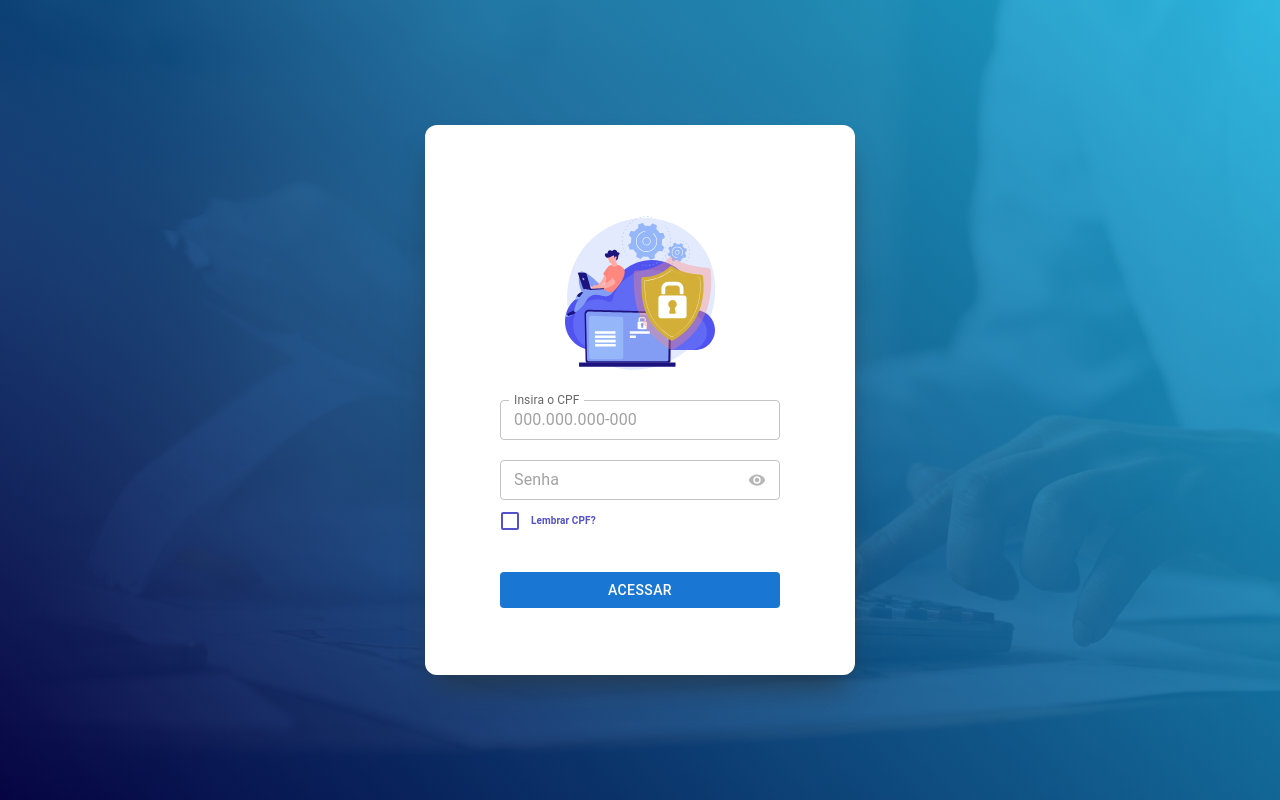
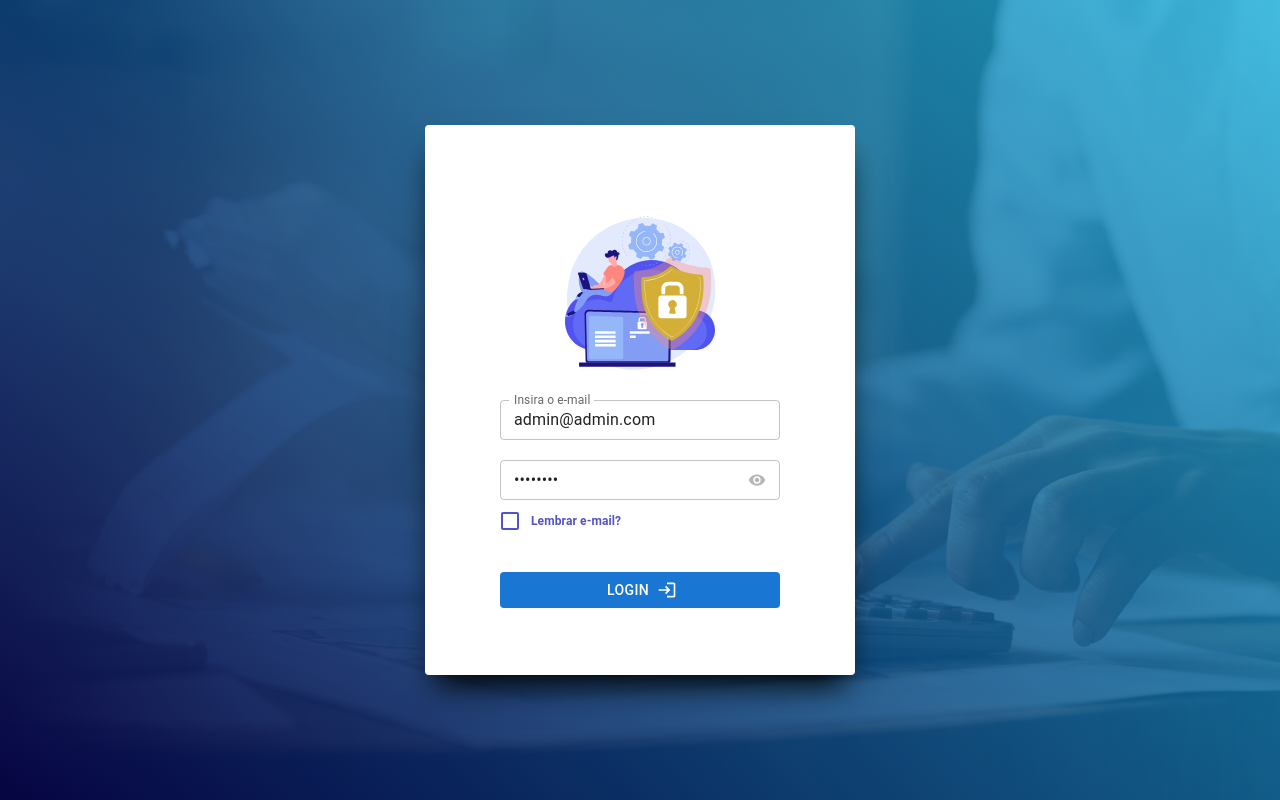
Before and after one commit to guilherme-henrique-fernades-lima/web_cedula_promotora, a Next.js app: page /auth/login in a window 1280 px wide. Built offline with nearby package versions, Linux system fonts and the light colour scheme; no server answers.

Commit message:
Modulo de authenticacao

```diff
--- a/components/templates/Layout.jsx
+++ b/components/templates/Layout.jsx
@@ -3,7 +3,7 @@ import Link from "next/link";
 import { useRouter } from "next/router";
 
 //Third party libraries
-import { useSession, signIn, signOut } from "next-auth/react";
+import { useSession, signOut } from "next-auth/react";
 
 //Mui components
 import { styled } from "@mui/material/styles";
@@ -33,32 +33,37 @@ import LogoutIcon from "@mui/icons-material/Logout";
 const USER_LOGGED = false;
 
 export default function Layout({ children }) {
-  // const { data: session, status } = useSession();
+  const { data: session, status } = useSession();
   const router = useRouter();
 
+  const [open, setOpen] = useState(false);
+
   useEffect(() => {
-    // if (!USER_LOGGED) {
+    // if (!session?.user) {
     //   router.push("/auth/login");
     // }
   }, []);
 
-  const [open, setOpen] = useState(false);
+  //Deslogar user
+  //const data = await signOut({redirect: false, callbackUrl: "/"})
 
   const handleDrawerCloseOpen = () => {
     setOpen(!open);
   };
 
-  // if (session?.user) {
-  //   console.log("USUÁRIO LOGADO");
-  // } else {
-  //   console.log("USUÁRIO NÃO ESTÁ LOGADO");
+  const handleLogout = async () => {
+    const data = await signOut({ redirect: true, callbackUrl: "/auth/login" });
+  };
+
+  // if (!session?.user) {
+  //   router.push("/auth/login");
   // }
 
   return (
     <>
       <CssBaseline />
 
-      {USER_LOGGED ? (
+      {session?.user ? (
         <Box sx={{ display: "flex" }}>
           <AppBar position="fixed" open={open} elevation={0}>
             <Toolbar>
@@ -71,19 +76,19 @@ export default function Layout({ children }) {
               >
                 {open ? <ChevronLeftIcon /> : <MenuIcon />}
               </IconButton>
-              {/* <Typography
+              <Typography
                 variant="h6"
                 noWrap
-          component="div"
+                component="h6"
                 sx={{
                   fontWeight: 700,
                   fontSize: { xs: 14, sm: 14, md: 16, lg: 16, xl: 18 },
                 }}
               >
-          Cédula Promotora
-        </Typography> */}
+                CÉDULA PROMOTORA
+              </Typography>
             </Toolbar>
-            <IconButton onClick={() => {}} sx={{ mr: 2 }}>
+            <IconButton onClick={handleLogout} sx={{ mr: 2 }}>
               <LogoutIcon sx={{ color: "#fff" }} />
             </IconButton>
           </AppBar>
--- a/pages/api/auth/[...nextauth].js
+++ b/pages/api/auth/[...nextauth].js
@@ -15,7 +15,7 @@ export const authOptions = {
         const { username, password } = credentials;
 
         const res = await fetch(
-          "http://127.0.0.1:8005/integracao/auth/login/",
+          "http://127.0.0.1:8005/integration/auth/login/",
           {
             method: "POST",
             headers: {
--- a/pages/auth/login.jsx
+++ b/pages/auth/login.jsx
@@ -2,10 +2,7 @@ import React, { useState, useEffect } from "react";
 
 //Third party libraries
 import Lottie from "react-lottie";
-import InputMask from "react-input-mask";
-
-//Context
-// import { getCookiesServerSide } from "@/helpers/handleCookies";
+import { signIn } from "next-auth/react";
 
 //Mui components
 import Box from "@mui/material/Box";
@@ -13,8 +10,6 @@ import Button from "@mui/material/Button";
 import TextField from "@mui/material/TextField";
 import Typography from "@mui/material/Typography";
 import InputAdornment from "@mui/material/InputAdornment";
-import Dialog from "@mui/material/Dialog";
-import DialogTitle from "@mui/material/DialogTitle";
 import Checkbox from "@mui/material/Checkbox";
 import FormGroup from "@mui/material/FormGroup";
 import FormControlLabel from "@mui/material/FormControlLabel";
@@ -22,6 +17,7 @@ import FormControlLabel from "@mui/material/FormControlLabel";
 //Icons
 import VisibilityIcon from "@mui/icons-material/Visibility";
 import VisibilityOffIcon from "@mui/icons-material/VisibilityOff";
+import LoginIcon from "@mui/icons-material/Login";
 
 //Lottie animation
 import LottieAnimation from "../../public/lotties/authenticate.json";
@@ -52,55 +48,45 @@ function AuthAnimation() {
 }
 
 export default function SingIn() {
-  //const { login, error } = useContext(AuthContext);
+  const [email, setEmail] = useState("admin@admin.com");
+  const [password, setPassword] = useState("admin123");
   const [showPassword, setShowPassword] = useState(false);
-  const [cpf, setCpf] = useState("");
-  const [password, setPassword] = useState("");
-  const [openDialog, setOpenDialog] = useState(false);
+  const [lembrarEmail, setLembrarEmail] = useState(false);
 
-  const [lembrarCpf, setLembrarCpf] = useState(false);
+  const onSubmit = async () => {
+    const result = await signIn("credentials", {
+      username: email,
+      password: password,
+      redirect: true,
+      callbackUrl: "/",
+    });
+  };
 
   useEffect(() => {
-    getCpfLocalStorage();
+    getEmailLocalStorage();
   }, []);
 
-  const getCpfLocalStorage = () => {
-    const cpf = localStorage.getItem("@acaihomedelivery");
+  const getEmailLocalStorage = () => {
+    const email = localStorage.getItem("@app-cedulapromotora");
 
-    if (cpf) {
-      setLembrarCpf(true);
-      setCpf(JSON.parse(cpf));
+    if (email) {
+      setLembrarEmail(true);
+      setEmail(JSON.parse(email));
     }
   };
 
-  function handleSaveCpfLocalStorage() {
-    if (lembrarCpf) {
-      localStorage.removeItem("@acaihomedelivery");
-      setLembrarCpf(false);
+  function handleSaveEmailLocalStorage() {
+    if (lembrarEmail) {
+      localStorage.removeItem("@app-cedulapromotora");
+      setLembrarEmail(false);
     } else {
-      setLembrarCpf(true);
+      setLembrarEmail(true);
     }
   }
 
-  function salvarCpfLocalStorage() {
-    localStorage.setItem("@acaihomedelivery", JSON.stringify(cpf));
+  function salvarEmailLocalStorage() {
+    localStorage.setItem("@app-cedulapromotora", JSON.stringify(email));
   }
-
-  const handleDialog = () => {
-    setOpenDialog(!openDialog);
-  };
-
-  const handleCPFform = (event) => {
-    setCpf(event.target.value);
-  };
-
-  const handlePassword = (event) => {
-    setPassword(event.target.value);
-  };
-
-  const handleLogin = () => {
-    //login(JSON.stringify({ cpf: cpf, password: password }));
-  };
 
   const handleShowPassword = () => {
     setShowPassword(!showPassword);
@@ -116,7 +102,7 @@ export default function SingIn() {
           flexGrow: 1,
           background: "#000046",
           background:
-            "linear-gradient(45deg, rgba(0, 0, 70, 0.9), rgba(28, 181, 224, 0.9)), url(/img/background_login_page.jpg) center center/cover no-repeat",
+            "linear-gradient(45deg, rgba(0, 0, 70, 0.9), rgba(28, 181, 224, 0.8)), url(/img/background_login_page.jpg) center center/cover no-repeat",
           display: "flex",
           alignItems: "center",
           justifyContent: "center",
@@ -132,49 +118,39 @@ export default function SingIn() {
             maxWidth: 430,
             height: 550,
             backgroundColor: "#fff",
-            borderRadius: "12px",
+            borderRadius: "4px",
             padding: "20px",
-            boxShadow: "rgb(38, 57, 77) 0px 20px 30px -10px",
+            boxShadow: "rgb(0, 0, 0) 0px 20px 30px -10px",
 
             ["@media (max-width:600px)"]: {
               maxWidth: "100%",
-              height: "100%",
-              width: "100%",
+              //height: "100%",
+              width: "95%",
               borderRadius: 0,
               justifyContent: "center",
-              backgroundColor: "transparent",
+              //backgroundColor: "transparent",
             },
           }}
         >
           <AuthAnimation />
 
-          <InputMask
-            // {...register("cpf")}
-            // error={Boolean(errors.cpf)}
-            mask="999.999.999-99"
-            maskChar={null}
-            value={cpf}
-            onChange={handleCPFform}
-          >
-            {(inputProps) => (
           <TextField
-                {...inputProps}
+            value={email}
+            onChange={(e) => setEmail(e.target.value)}
             type="text"
             variant="outlined"
             size="small"
             fullWidth
-                label="Insira o CPF"
-                placeholder="000.000.000-000"
+            label="Insira o e-mail"
+            placeholder="seu-email@email.com"
             InputLabelProps={{ shrink: true }}
             autoComplete="off"
             sx={{ width: 280, mt: 1 }}
           />
-            )}
-          </InputMask>
 
           <TextField
             value={password}
-            onChange={handlePassword}
+            onChange={(e) => setPassword(e.target.value)}
             //error={Boolean(error)}
             placeholder="Senha"
             sx={{
@@ -247,55 +223,28 @@ export default function SingIn() {
                 control={
                   <Checkbox
                     sx={{
-                      color: "#fff",
-                      "&.Mui-checked": {
-                        color: "#fff",
-                      },
-                      ["@media (min-width:601px)"]: {
                       color: "#5353c9",
                       "&.Mui-checked": {
                         color: "#5353c9",
                       },
-                      },
                     }}
-                    checked={lembrarCpf}
-                    onChange={handleSaveCpfLocalStorage}
+                    checked={lembrarEmail}
+                    onChange={handleSaveEmailLocalStorage}
                   />
                 }
                 label={
                   <Typography
                     sx={{
                       fontWeight: 700,
-                      fontSize: 10,
-                      color: "#fff",
-                      ["@media (min-width:601px)"]: {
+                      fontSize: 12,
                       color: "#5353c9",
-                      },
                     }}
                   >
-                    Lembrar CPF?
+                    Lembrar e-mail?
                   </Typography>
                 }
               />
             </FormGroup>
-
-            {/* <Typography
-              sx={{
-                fontSize: 10,
-                color: "#B83E94",
-                fontWeight: "bold",
-                width: "100%",
-                textAlign: "right",
-                "&:hover": { cursor: "pointer", textDecoration: "underline" },
-
-                ["@media (max-width:600px)"]: {
-                  color: "#fff",
-                },
-              }}
-              onClick={handleDialog}
-            >
-              Esqueci minha senha
-            </Typography> */}
           </Box>
 
           <Button
@@ -303,28 +252,17 @@ export default function SingIn() {
             disableElevation
             sx={{ width: 280, marginTop: "30px" }}
             onClick={() => {
-              if (lembrarCpf) {
-                salvarCpfLocalStorage();
+              if (lembrarEmail) {
+                salvarEmailLocalStorage();
               }
-              handleLogin();
+              onSubmit();
             }}
+            endIcon={<LoginIcon />}
           >
-            ACESSAR
+            LOGIN
           </Button>
         </Box>
       </Box>
-
-      <Dialog
-        open={openDialog}
-        onClose={handleDialog}
-        aria-labelledby="alert-dialog-title"
-        aria-describedby="alert-dialog-description"
-        sx={{ margin: "10px" }}
-      >
-        <DialogTitle id="alert-dialog-title">
-          Para alteração de senha, contate a administração.
-        </DialogTitle>
-      </Dialog>
     </>
   );
 }
--- a/styles/globals.css
+++ b/styles/globals.css
@@ -19,8 +19,9 @@ h1,
 h2,
 h3,
 h4,
-h5 {
-  font-family: "Lato", sans-serif;
+h5,
+h6 {
+  font-family: "Lato", sans-serif !important;
   font-weight: 400;
 }
 /*
```
Also changed, not shown: pages/cadastros/cliente.jsx (+21 -5 lines). Lines whose indentation alone changed are shown as unchanged.
